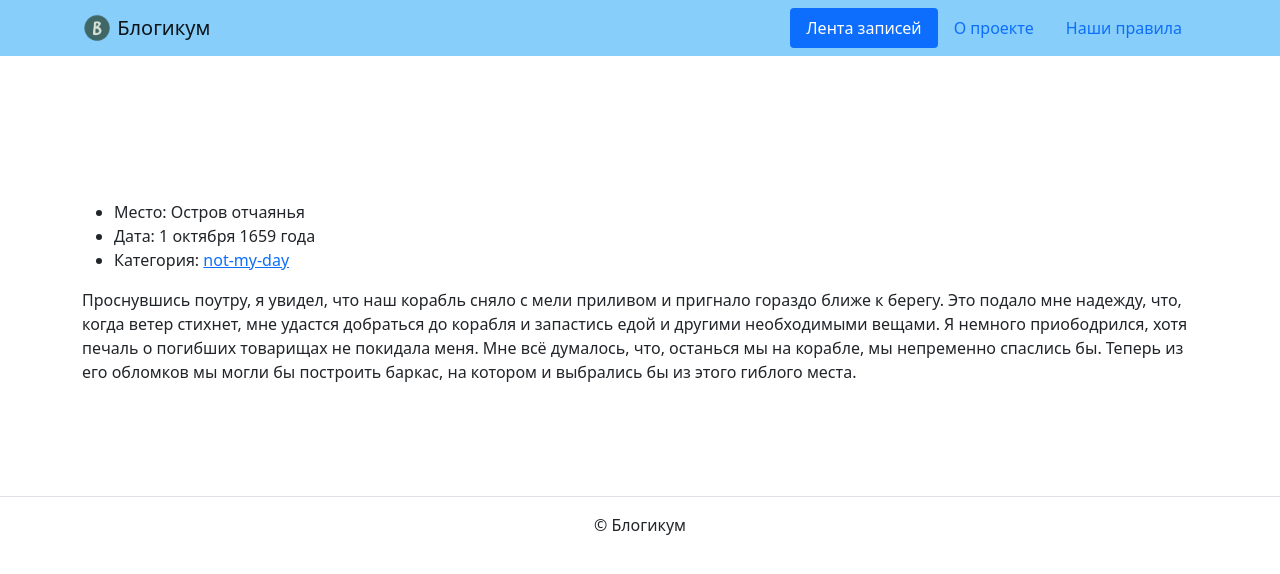
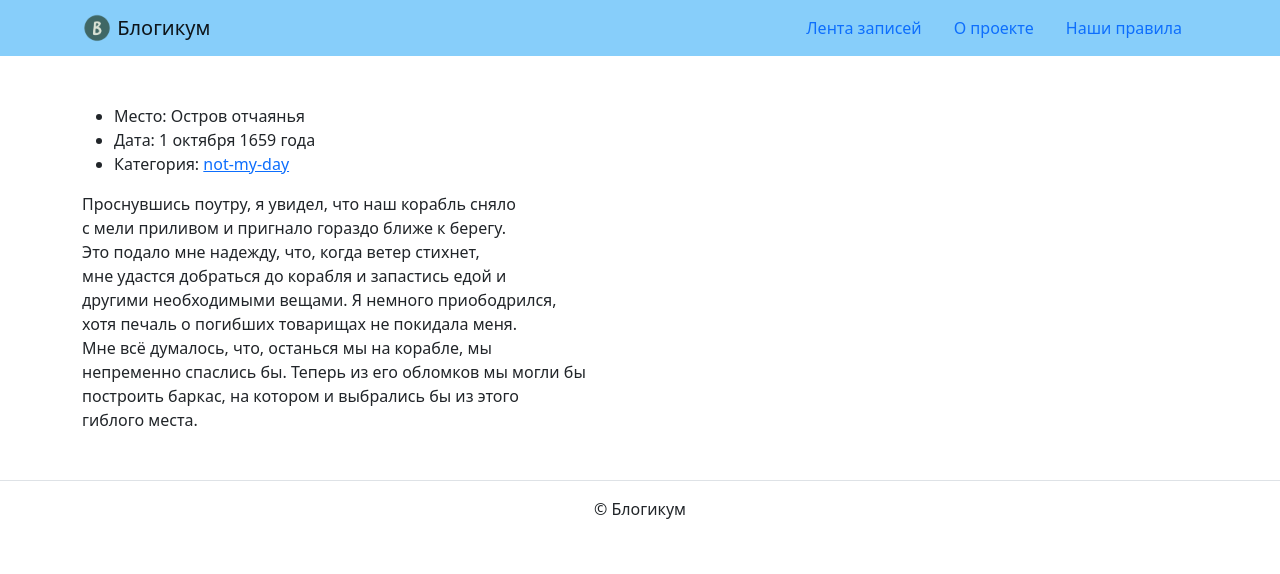
Before and after one commit to IvAlyosha/django-sprint_1, a Django app: page /posts/1/ in a window 1280 px wide. Shown: the top 574 px of the page. Run offline with Django 5.2, Linux system fonts and the light colour scheme; some libraries are stand-ins or nearby versions.

Commit message:
pre_finall_commit

```diff
--- a/blogicum/blog/views.py
+++ b/blogicum/blog/views.py
@@ -54,13 +54,13 @@
 
 def post_detail(request, id):
 
-    context = {'posts': posts[id]}
+    context = {'posts': posts[id], 'lines': posts[id]['text'].splitlines()}
     template = 'blog/detail.html'
 
     return render(request, template, context)
 
 def category_posts(request, category_slug):
+
     template = 'blog/category.html'
     context = {'category_slug': category_slug}
     return render(request, template, context)
-# Create your views here.
--- a/blogicum/django_sprint/settings.py
+++ b/blogicum/django_sprint/settings.py
@@ -28,6 +28,10 @@
 ALLOWED_HOSTS = []
 
 TEMPLATES_DIR = BASE_DIR / 'templates'
+
+STATICFILES_DIRS = [
+    BASE_DIR / 'templates',
+]
 
 
 # Application definition
--- a/blogicum/templates/base.html
+++ b/blogicum/templates/base.html
@@ -1,19 +1,20 @@
+{% load static %}
 <!DOCTYPE html>
-{% load static %}
 <html lang="ru">
   <head>
     <meta charset="utf-8">
     <meta name="viewport" content="width=device-width, initial-scale=1">
-    <link rel="icon" href="img/fav/favicon.ico" type="image">
-    <link rel="apple-touch-icon" sizes="180x180" href="img/fav/apple-touch-icon.png">
-    <link rel="icon" type="image/png" sizes="32x32" href="img/fav/favicon-32x32.png">
-    <link rel="icon" type="image/png" sizes="16x16" href="img/fav/favicon-16x16.png">
-    <link rel="stylesheet" href="css/bootstrap.min.css">
+    <link rel="icon" href="{% static 'img/fav/favicon.ico' %}" type="image">
+    <link rel="apple-touch-icon" sizes="180x180" href="{% static 'img/fav/apple-touch-icon.png' %}">
+    <link rel="icon" type="image/png" sizes="32x32" href="{% static 'img/fav/favicon-32x32.png' %}">
+    <link rel="icon" type="image/png" sizes="16x16" href="{% static 'img/fav/favicon-16x16.png' %}">
+    <link rel="stylesheet" href="{% static 'css/bootstrap.min.css' %}">
     <title>{% block title %}{% endblock %}</title>
   </head>
   <body>
       {% include "includes/header.html" %}
-    <main class="pt-5 my-5">
+    <main class="pt-0 my-5">
+      <div class="container py-0">
         {% block content %}
         {% endblock %}
       </div>
--- a/blogicum/templates/blog/category.html
+++ b/blogicum/templates/blog/category.html
@@ -1,8 +1,7 @@
 {% extends "base.html" %}
-{% load static %}
 {% block title %}
-Публикации в категории {{ category_slug }}
+    Публикации в категории {{ category_slug }}
 {% endblock %}
 {% block content %}
-<h1>Публикации в категории - {{ category_slug }}</h1>
+    <h1>Публикации в категории - {{ category_slug }}</h1>
 {% endblock %}
--- a/blogicum/templates/blog/detail.html
+++ b/blogicum/templates/blog/detail.html
@@ -1,10 +1,8 @@
 {% extends "base.html" %}
-{% load static %}
 {% block title %}
-{{ posts.location }}.{{ posts.date }}
+  {{ posts.location }}.{{ posts.date }}
 {% endblock %}
 {% block content %}
-<div class="container py-5">
   <article>
     <ul>
       <li>
@@ -14,12 +12,15 @@
         Дата: {{ posts.date }}
       </li>
       <li>
-        Категория: <a href={% url 'blog:category_posts' category_slug=posts.category %}>{{ posts.category }}</a>
+        Категория:
+        <a href={% url 'blog:category_posts' category_slug=posts.category %}>
+          {{ posts.category }}</a>
       </li>
     </ul>
     <p>
-      {{ posts.text }}
+      {% for line in lines %}
+      {{ line }}<br/>
+      {% endfor %}
     </p>
   </article>
-</div>
 {% endblock %}
--- a/blogicum/templates/includes/header.html
+++ b/blogicum/templates/includes/header.html
@@ -3,25 +3,30 @@
 <nav class="navbar navbar-light" style="background-color: lightskyblue">
   <div class="container">
     <a class="navbar-brand" href={% url 'blog:index' %}>
-        <img src="img/logo.png" width="30" height="30" class="d-inline-block align-top" alt="">
+      <img src="{% static 'img/logo.png' %}" width="30" height="30" class="d-inline-block align-top" alt="">
         Блогикум
     </a>
     <ul class="nav  nav-pills">
+        {% with request.resolver_match.view_name as view_name %}
       <li class="nav-item">
-          <a class="nav-link active" href={% url 'blog:index' %} >
+        <a class="nav-link {% if view_name  == 'blog:index' %}active{% endif %}"
+          href={% url 'blog:index' %}>
             Лента записей
         </a>
       </li>
       <li class="nav-item">
-          <a class="nav-link" href= {% url 'pages:about' %}>
+        <a class="nav-link {% if view_name  == 'pages:about' %}active{% endif %}"
+          href= {% url 'pages:about' %}>
             О проекте
         </a>
       </li>
       <li class="nav-item">
-          <a class="nav-link" href={% url 'pages:rules' %}>
+        <a class="nav-link {% if view_name  == 'pages:rules' %}active{% endif %}"
+          href={% url 'pages:rules' %}>
             Наши правила
         </a>
       </li>
+        {% endwith %}
     </ul>
   </div>
 </nav>
--- a/blogicum/templates/pages/rules.html
+++ b/blogicum/templates/pages/rules.html
@@ -1,11 +1,10 @@
 {% extends "base.html" %}
-{% load static %}
 {% block title %}
 Наши правила
 {% endblock %}
 {% block content %}
-      <div class="container py-5">
         <h1>Наши правила</h1>
+        <hr>
         <p>
           <b>Cамовыражение.</b> У наших пользователей должна
           быть возможность создать что-то своё, выразить себя,
@@ -28,5 +27,5 @@
           Как и насколько засекречивать вашу личную информацию —
           определяете вы и только вы.
         </p>
-      </div>
+      </hr>
       {% endblock %}
```
Also changed, not shown: blogicum/templates/blog/index.html (+5 -6 lines), blogicum/templates/pages/about.html (+6 -6 lines). Lines whose indentation alone changed are shown as unchanged.
